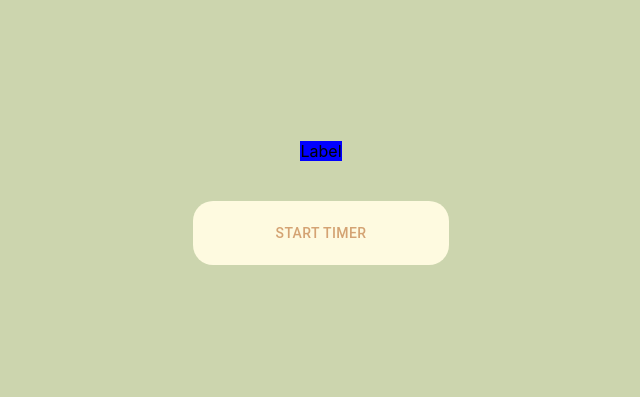
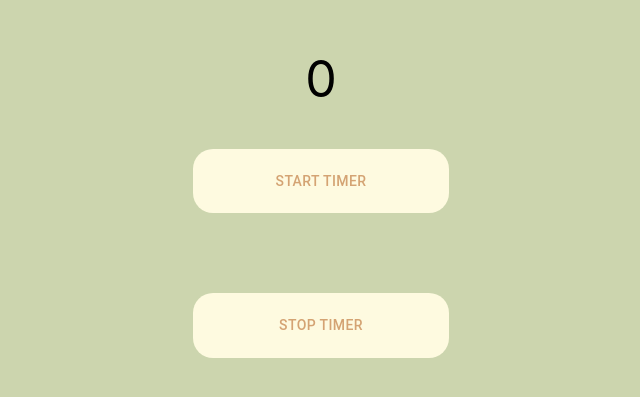
Before and after one commit to JanoKasu/webtools, a React (Create React App) app: page /timer in a window 1280 px wide. Shown: the part 177-574 px from the top of the page, without its empty margins (319-959 px from the left). Built offline with nearby package versions, Linux system fonts and the light colour scheme.

Commit message:
Finish Timer

```diff
--- a/src/pages/Calculator.js
+++ b/src/pages/Calculator.js
@@ -1,5 +1,16 @@
+import { Box, Button } from "@mui/material";
+
 export default function Calculator() {
-	return (
-    <div>Hello Calculator</div>
+  return (
+    <Box sx={{
+      backgroundColor: '#CCD5AE',
+      minHeight: '100vh',
+      display: 'flex',
+      flexDirection: 'column',
+      justifyContent: 'center',
+      alignItems: 'center',
+      textAlign: 'center'
+    }}>
+    </Box>
   );
 }
--- a/src/pages/Timer.js
+++ b/src/pages/Timer.js
@@ -1,4 +1,30 @@
 import { Box, Button } from "@mui/material";
+
+let count = 0;
+let startButton;
+let timerInterval;
+let timerDisplay;
+
+function startTimer() {
+  clearInterval(timerInterval);
+  count = 0;
+  timerDisplay = document.getElementById('timer');
+  timerDisplay.textContent = count;
+  timerInterval = setInterval(() => {
+    count++;
+    timerDisplay.textContent = (count / 100).toFixed(2);
+  }, 10);
+  startButton = document.getElementById('startButton');
+  startButton.disabled = true;
+}
+
+const stopTimer = () => {
+  clearInterval(timerInterval);
+  timerDisplay = document.getElementById('timer');
+  timerDisplay.textContent = (count / 100).toFixed(2);
+  startButton = document.getElementById('startButton');
+  startButton.disabled = false;
+}
 
 export default function Timer() {
   return (
@@ -11,7 +37,7 @@ export default function Timer() {
       alignItems: 'center',
       textAlign: 'center'
     }}>
-      <Box sx={{backgroundColor: 'blue'}}>Label</Box>
+      <Box sx={{ fontSize: 50 }} id='timer'>0</Box>
       <Button sx={{
         backgroundColor: '#FEFAE0',
         margin: '5vh 5vw',
@@ -20,7 +46,24 @@ export default function Timer() {
         color: '#D4A373',
         height: '20%',
         width: '20%',
-      }}>Start Timer</Button>
+      }}
+      id='startButton'
+      onClick={startTimer}>
+        Start Timer
+      </Button>
+      <Button sx={{
+        backgroundColor: '#FEFAE0',
+        margin: '5vh 5vw',
+        borderRadius: '20px',
+        padding: '20px',
+        color: '#D4A373',
+        height: '20%',
+        width: '20%',
+      }}
+      id='stopButton'
+      onClick={stopTimer}>
+        Stop Timer
+      </Button>
     </Box>
   );
 }
--- a/src/pages/UnitConverter.js
+++ b/src/pages/UnitConverter.js
@@ -1,5 +1,16 @@
+import { Box, Button } from "@mui/material";
+
 export default function Conversion() {
 	return (
-    <div>Hello Converter</div>
+    <Box sx={{
+      backgroundColor: '#CCD5AE',
+      minHeight: '100vh',
+      display: 'flex',
+      flexDirection: 'column',
+      justifyContent: 'center',
+      alignItems: 'center',
+      textAlign: 'center'
+    }}>
+    </Box>
   );
 }
```
